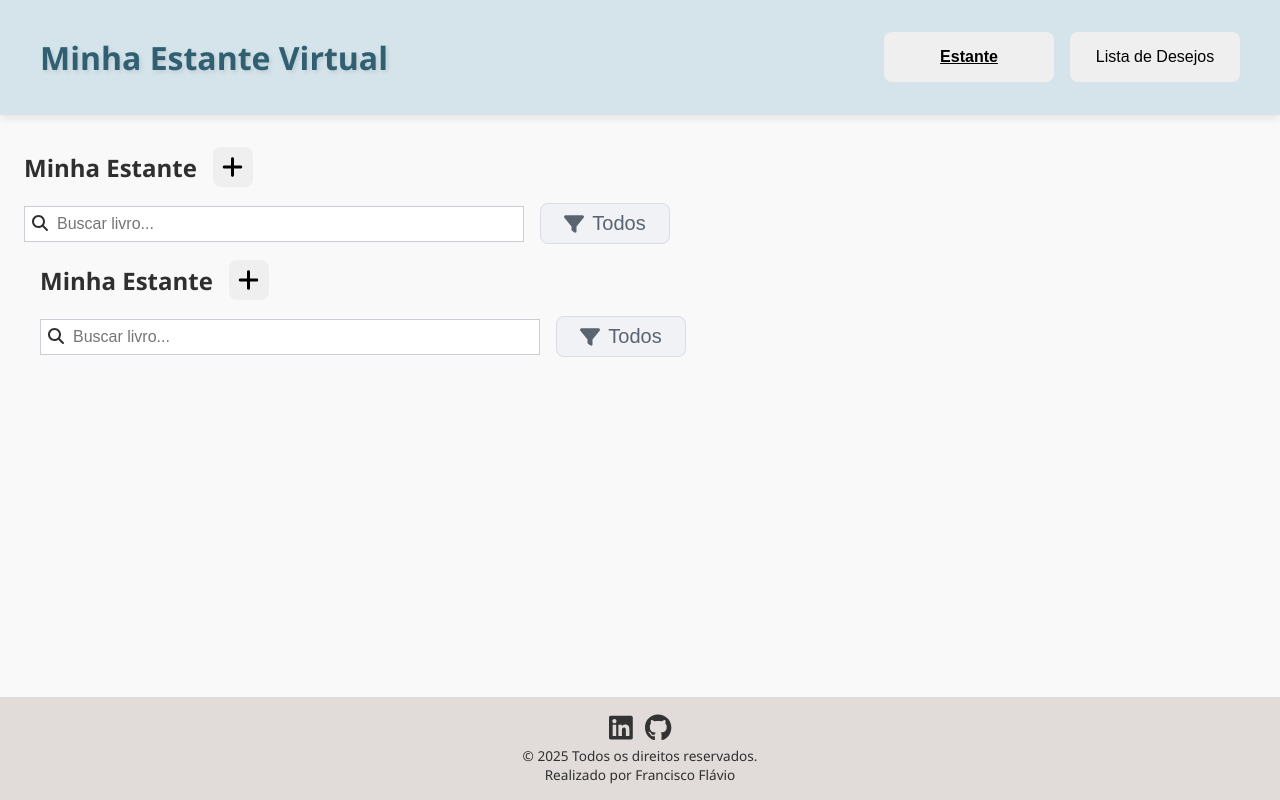
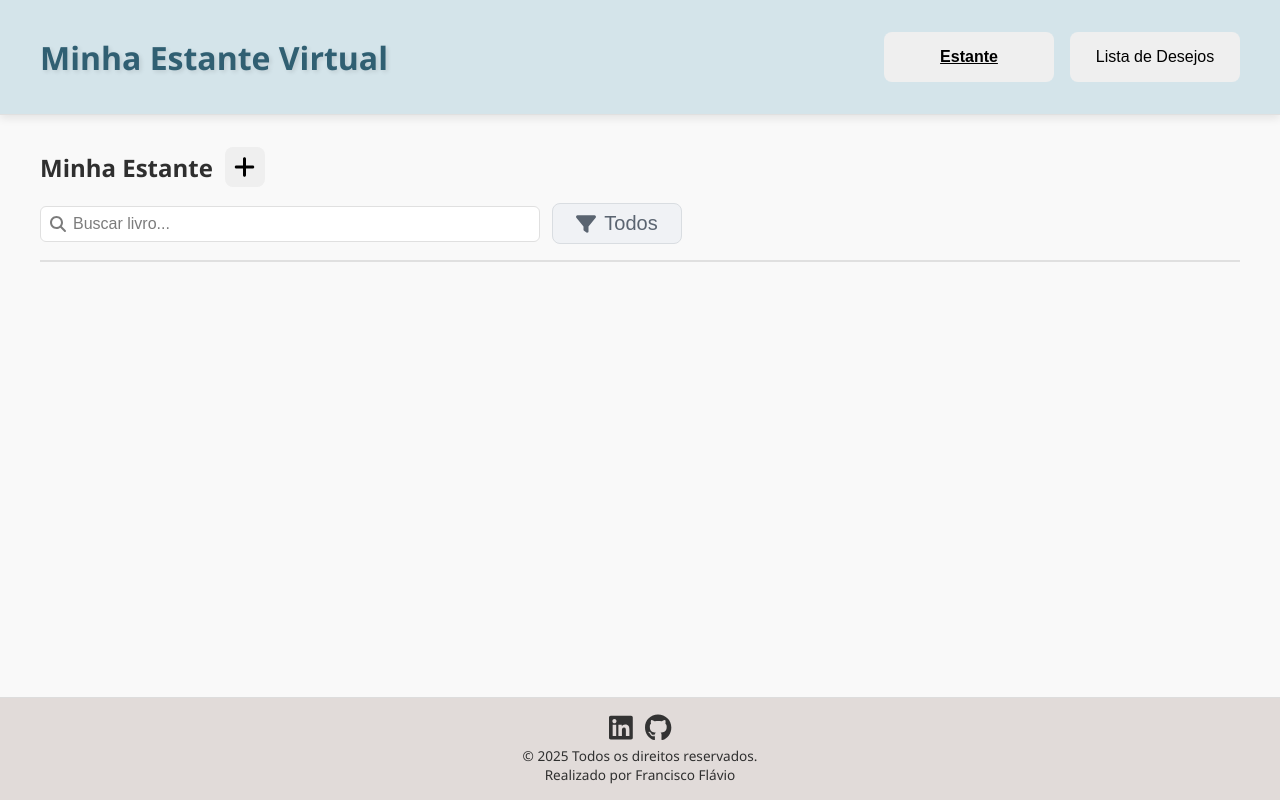
Before and after one commit to fflaviotito/minha-estante-virtual, a React (Vite) app: page / in a window 1280 px wide. Built offline with nearby package versions, Linux system fonts and the light colour scheme.

Commit message:
Organização e refatoração do ActionsHeader
Componente refatorado para utilização direta no componente Main, organização dos códigos e separação dos estilos do próprio ActionsHeader e demais componentes que ele utilza.

```diff
--- /dev/null
+++ b/src/components/ActionsHeader/ActionsHeader.js
@@ -0,0 +1,32 @@
+import styled from "styled-components"
+
+export const ActionsHeaderContainer = styled.div`
+    width: 100%;
+    border-bottom: 2px solid ${({ theme }) => theme.border};
+    margin-bottom: 16px;
+`
+
+export const Header = styled.div`
+    display: flex;
+    align-items: center;
+    gap: 12px;
+    margin-bottom: 16px;
+`
+
+export const Title = styled.h2`
+    font-size: 1.5rem;
+    color: ${({ theme }) => theme.text};
+`
+
+export const FilterToolbar = styled.div`
+    display: flex;
+    gap: 12px;
+    align-items: center;
+    flex-wrap: nowrap;
+    margin-bottom: 16px;
+
+    @media (max-width: 500px) {
+        flex-wrap: wrap;
+        justify-content: center;
+    }
+`
--- a/src/components/ActionsHeader.jsx
+++ b/src/components/ActionsHeader/index.jsx
@@ -1,31 +1,14 @@
-import styled from "styled-components"
-import Button from "./Button"
+import { useState } from "react"
 import { FontAwesomeIcon } from '@fortawesome/react-fontawesome'
 import { faPlus } from '@fortawesome/free-solid-svg-icons'
-import SearchInput from "./SearchInput"
-import OptionsMenu from "./OptionsMenu"
-import { useState } from "react"
 
-const ActionsHeaderContainer = styled.div`
-    width: 100%;
-`
+import { ActionsHeaderContainer, Header, Title, FilterToolbar } from "./ActionsHeader"
 
-const Header = styled.div`
-    display: flex;
-    align-items: center;
-    gap: 16px;
-    margin-bottom: 16px;
-`
+import Button from "../Button"
+import SearchInput from "../SearchInput"
+import OptionsMenu from "../OptionsMenu"
 
-const FilterToolbar = styled.div`
-    display: flex;
-    gap: 16px;
-    align-items: center;
-    flex-wrap: wrap;
-    margin-bottom: 16px;
-`
-
-const ActionsHeader = ({title, onClickAddButton, onChangeSearch, mainButton, options, onSelectFilter}) => {
+const ActionsHeader = ({ title, onClickAddButton, onChangeSearch, mainButton, options, variantButton, onSelectFilter }) => {
 
     const [showMenu, setShowMenu] = useState(false)
 
@@ -37,7 +20,7 @@ const ActionsHeader = ({title, onClickAddButton, onChangeSearch, mainButton, opt
     return (
         <ActionsHeaderContainer>
             <Header>
-                <h2>{title}</h2>
+                <Title>{title}</Title>
                 <Button
                     onClick={onClickAddButton}
                     variant={'primaryBookOption'}>
@@ -53,6 +36,7 @@ const ActionsHeader = ({title, onClickAddButton, onChangeSearch, mainButton, opt
                 <OptionsMenu
                     mainButton={mainButton}
                     options={options}
+                    variantButton={variantButton}
                     showMenu={showMenu}
                     toggleMenu={() => setShowMenu(!showMenu)}
                     onSelect={onSelectOptionsMenu}
--- a/src/components/Main/index.jsx
+++ b/src/components/Main/index.jsx
@@ -1,4 +1,4 @@
-import { useState } from "react"
+import { useEffect, useState } from "react"
 import { FontAwesomeIcon } from '@fortawesome/react-fontawesome'
 import { faFilter } from '@fortawesome/free-solid-svg-icons'
 
@@ -10,46 +10,54 @@ import MyWishlist from '../MyWishlist'
 
 const Main = ({ view }) => {
 
+    useEffect(() => { setSelectedFilter(view === 'bookcase' ? 'Todos' : 'Comprar') }, [view])
+
+    const [selectedFilter, setSelectedFilter] = useState('Todos')
     const [search, setSearch] = useState('')
-    const [selectedFilter, setSelectedFilter] = useState('Todos')
+    const [showModal, setShowModal] = useState(false)
 
-    const sectionTitle = (view === 'bookcase') ? 'Minha Estante' : 'Minha Lista de Desjos'
+    const sectionTitle = (view === 'bookcase') ? 'Minha Estante' : 'Minha Lista de Desejos'
 
     const iconFilter = <FontAwesomeIcon icon={faFilter} />
-    const filterOptions = [
-        { name: 'Todos', variant: 'filter', view: 'all' },
-        { name: 'Lido', variant: 'filter', view: 'bookcase' },
-        { name: 'Lendo', variant: 'filter', view: 'bookcase' },
-        { name: 'Quero ler', variant: 'filter', view: 'bookcase' },
-        { name: 'Desistir', variant: 'filter', view: 'bookcase' },
-        { name: 'Comprado', variant: 'filter', view: 'wishlist' },
-        { name: 'Comprar', variant: 'filter', view: 'wishlist' }
+    const filters = [
+        { name: 'Todos', view: 'all' },
+        { name: 'Lido', view: 'bookcase' },
+        { name: 'Lendo', view: 'bookcase' },
+        { name: 'Quero ler', view: 'bookcase' },
+        { name: 'Desistir', view: 'bookcase' },
+        { name: 'Comprado', view: 'wishlist' },
+        { name: 'Comprar', view: 'wishlist' }
     ]
-    const optionsFiltered = filterOptions.filter(item =>
-        (item.view === view || item.view === 'all') && item.name !== selectedFilter
+    const optionsFiltered = filters.filter(filter =>
+        (filter.view === view || filter.view === 'all') && filter.name !== selectedFilter
     )
 
     return (
         <MainContainer>
+            <MainContent>
                 <ActionsHeader
                     title={sectionTitle}
                     onClickAddButton={() => setShowModal(true)}
                     onChangeSearch={valor => setSearch(valor)}
                     mainButton={{ icon: iconFilter, name: selectedFilter, variant: 'filter' }}
                     options={optionsFiltered}
+                    variantButton={'filter'}
                     onSelectFilter={(option) => setSelectedFilter(option.name)}
                 />
-            <MainContent>
                 {view === 'bookcase' &&
                     <MyBookshelf
-                        onChangeSearch={valor => setSearch(valor)}
+                        selectedFilter={selectedFilter}
                         search={search}
+                        showModal={showModal}
+                        setShowModal={setShowModal}
                     />
                 }
                 {view === 'wishlist' &&
                     <MyWishlist
-                        onChangeSearch={valor => setSearch(valor)}
+                        selectedFilter={selectedFilter}
                         search={search}
+                        showModal={showModal}
+                        setShowModal={setShowModal}
                     />
                 }
             </MainContent>
--- a/src/components/MyBookshelf/index.jsx
+++ b/src/components/MyBookshelf/index.jsx
@@ -7,16 +7,12 @@ import { BookContainer } from "./MyBookshelf"
 import Book from "../Book"
 import Modal from "../Modal"
 import BookshelfForm from "../BookshelfForm"
-import ActionsHeader from "../ActionsHeader"
 
-const MyBookshelf = ({onChangeSearch, search}) => {
+const MyBookshelf = ({ selectedFilter, search, showModal, setShowModal }) => {
 
-    const [selectedFilter, setSelectedFilter] = useState('Todos')
-    const [showModal, setShowModal] = useState(false)
     const [books, setBooks] = useState(JSON.parse(localStorage.getItem('bookshelf')) || '')
     const [editingBook, setEditingBook] = useState(null)
 
-    const iconFilter = <FontAwesomeIcon icon={faFilter} />
     const filterOptions = [
         { name: 'Todos', variant: 'filter' },
         { name: 'Lido', variant: 'filter' },
@@ -24,7 +20,6 @@ const MyBookshelf = ({onChangeSearch, search}) => {
         { name: 'Quero ler', variant: 'filter' },
         { name: 'Desistir', variant: 'filter' }
     ]
-    const optionsFiltered = filterOptions.filter(item => item.name !== selectedFilter)
 
     const handleAddBook = (newBook) => {
         const updateBooks = [...books, newBook]
@@ -46,14 +41,6 @@ const MyBookshelf = ({onChangeSearch, search}) => {
 
     return (
         <>
-            <ActionsHeader
-                title={'Minha Estante'}
-                onClickAddButton={() => setShowModal(true)}
-                onChangeSearch={onChangeSearch}
-                mainButton={{ icon: iconFilter, name: selectedFilter, variant: 'filter' }}
-                options={optionsFiltered}
-                onSelectFilter={(option) => setSelectedFilter(option.name)}
-            />
             <BookContainer>
                 {books &&
                     books
--- a/src/components/MyWishlist.jsx
+++ b/src/components/MyWishlist.jsx
@@ -23,20 +23,16 @@ const List = styled.div`
     margin-top: 16px;
 `
 
-const MyWishlist = ({onChangeSearch, search}) => {
+const MyWishlist = ({ selectedFilter, search, showModal, setShowModal }) => {
 
-    const [selectedFilter, setSelectedFilter] = useState('Comprar')
-    const [showModal, setShowModal] = useState(false)
     const [wishlist, setWishlist] = useState(JSON.parse(localStorage.getItem('wishlist')) || '')
     const [editingItem, setEditingItem] = useState(null)
 
-    const iconFilter = <FontAwesomeIcon icon={faFilter} />
     const filterOptions = [
         { name: 'Todos', variant: 'filter' },
         { name: 'Comprado', variant: 'filter' },
         { name: 'Comprar', variant: 'filter' }
     ]
-    const optionsFiltered = filterOptions.filter(item => item.name !== selectedFilter)
 
     const handleDelete = (id) => {
         const updateWishlist = wishlist.filter(item => item.id !== id)
@@ -56,15 +52,7 @@ const MyWishlist = ({onChangeSearch, search}) => {
     }
 
     return (
-        <MyWishlistContainer>
-            <ActionsHeader
-                title={'Minha Lista de Desejos'}
-                onClickAddButton={() => setShowModal(true)}
-                onChangeSearch={onChangeSearch}
-                mainButton={{ icon: iconFilter, name: selectedFilter, variant: 'filter' }}
-                options={optionsFiltered}
-                onSelectFilter={(option) => setSelectedFilter(option.name)}
-            />
+        <>
             <List>
                 {wishlist &&
                     wishlist
@@ -110,7 +98,7 @@ const MyWishlist = ({onChangeSearch, search}) => {
                     />
                 </Modal>
             )}
-        </MyWishlistContainer>
+        </>
     )
 }
 
--- /dev/null
+++ b/src/components/OptionsMenu/OptionsMenu.js
@@ -0,0 +1,17 @@
+import styled from "styled-components"
+
+export const StyledOptionsMenu = styled.div`
+    position: relative;
+    display: inline-block;
+`
+
+export const Options = styled.div`
+    position: absolute;
+    top: calc(100% + 4px);
+    right: 0;
+    background-color: ${({ theme }) => theme.card};
+    border: 1px solid ${({ theme }) => theme.border};
+    border-radius: 8px;
+    box-shadow: 0 4px 12px rgba(0, 0, 0, .4);
+    z-index: 10;
+`
--- a/src/components/OptionsMenu.jsx
+++ b/src/components/OptionsMenu/index.jsx
@@ -1,19 +1,8 @@
-import styled from "styled-components"
-import Button from "./Button"
+import { StyledOptionsMenu, Options } from "./OptionsMenu"
 
-const StyledOptionsMenu = styled.div`
-    position: relative;
-`
+import Button from "../Button"
 
-const Options = styled.div`
-    position: absolute;
-    top: 100%;
-    right: 0;
-    box-shadow: 0 2px 8px rgba(0,0,0,0.15);
-    z-index: 1;
-`
-
-const OptionsMenu = ({mainButton, options, showMenu, toggleMenu, onSelect}) => {
+const OptionsMenu = ({mainButton, options, showMenu, toggleMenu, onSelect, variantButton}) => {
     return (
         <StyledOptionsMenu>
             <Button
@@ -26,7 +15,7 @@ const OptionsMenu = ({mainButton, options, showMenu, toggleMenu, onSelect}) => {
                     {options.map(item => <Button
                         key={item.name}
                         onClick={() => onSelect(item)}
-                        variant={item.variant}>
+                        variant={variantButton ? variantButton : item.variant}>
                         {item.icon}
                         {item.name}
                     </Button>)}
--- a/src/components/SearchInput.jsx
+++ /dev/null
@@ -1,41 +0,0 @@
-import styled from "styled-components"
-import { FontAwesomeIcon } from '@fortawesome/react-fontawesome'
-import { faMagnifyingGlass } from '@fortawesome/free-solid-svg-icons'
-
-const SearchInputContainer = styled.div`
-    position: relative;
-    width: 500px;
-
-    > svg {
-        position: absolute;
-        top: 25%;
-        left: 8px;
-    }
-`
-
-const Input = styled.input`
-    padding: 8px 8px 8px 32px;
-    font-size: 16px;
-    width: 100%;
-    border: 1px solid #C8CED4;
-`
-
-const SearchInput = ({type, placeholder, onChange}) => {
-
-    const aoDigitar = (event) => {
-        onChange(event.target.value)
-    }
-
-    return (
-        <SearchInputContainer>
-            <FontAwesomeIcon icon={faMagnifyingGlass} />
-            <Input
-                type={type}
-                placeholder={placeholder}
-                onChange={aoDigitar}>
-            </Input>
-        </SearchInputContainer>
-    )
-}
-
-export default SearchInput
--- /dev/null
+++ b/src/components/SearchInput/SearchInput.js
@@ -0,0 +1,34 @@
+import styled from "styled-components"
+
+export const SearchInputContainer = styled.div`
+    position: relative;
+    width: 500px;
+
+    > svg {
+        position: absolute;
+        top: 50%;
+        left: 10px;
+        transform: translateY(-50%);
+        color: ${({ $isFocused, theme }) => $isFocused ? theme.primary :theme.textLight};
+    }
+`
+
+export const Input = styled.input`
+    padding: 8px 8px 8px 32px;
+    font-size: 16px;
+    width: 100%;
+    border: 1px solid ${({ theme }) => theme.border};
+    border-radius: 6px;
+    background-color: ${({ theme }) => theme.card};
+    color: ${({ theme }) => theme.text};
+
+    &::placeholder {
+        color: ${({ theme }) => theme.textLight};
+    }
+
+    &:focus {
+        outline: none;
+        border-color: ${({ theme }) => theme.primary};
+        box-shadow: 0 0 0 2px rgba(48, 95, 114, 0.2);
+    }
+`
--- /dev/null
+++ b/src/components/SearchInput/index.jsx
@@ -0,0 +1,29 @@
+import { useState } from "react"
+import { FontAwesomeIcon } from '@fortawesome/react-fontawesome'
+import { faMagnifyingGlass } from '@fortawesome/free-solid-svg-icons'
+
+import { SearchInputContainer, Input } from './SearchInput'
+
+const SearchInput = ({ type, placeholder, onChange }) => {
+
+    const [isFocused, setIsFocused] = useState(false)
+
+    const aoDigitar = (event) => {
+        onChange(event.target.value)
+    }
+
+    return (
+        <SearchInputContainer $isFocused={isFocused}>
+            <FontAwesomeIcon icon={faMagnifyingGlass} />
+            <Input
+                type={type}
+                placeholder={placeholder}
+                onChange={aoDigitar}
+                onFocus={() => setIsFocused(true)}
+                onBlur={() => setIsFocused(false)}
+            />
+        </SearchInputContainer>
+    )
+}
+
+export default SearchInput
```
Lines whose indentation alone changed are shown as unchanged.
